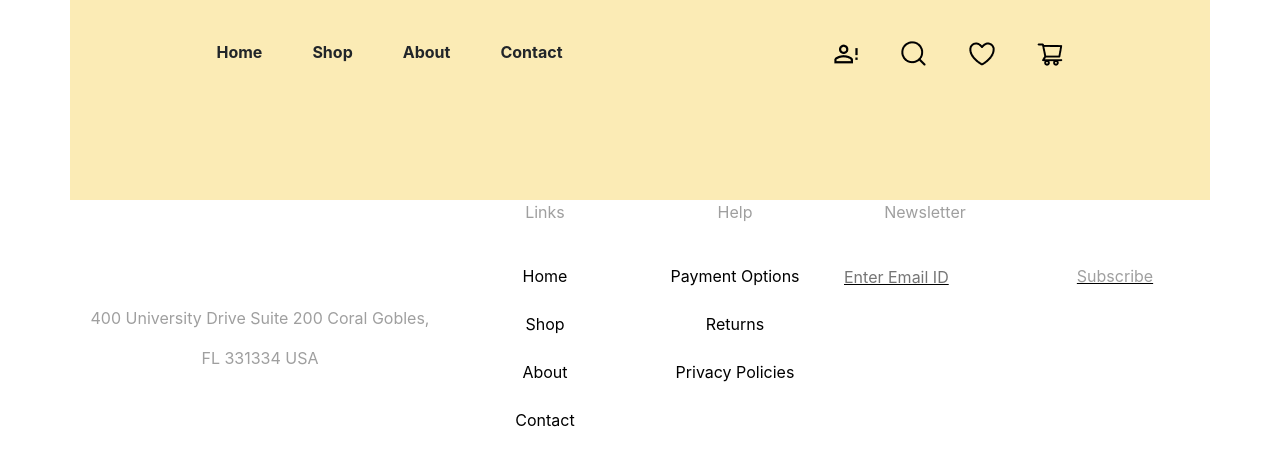
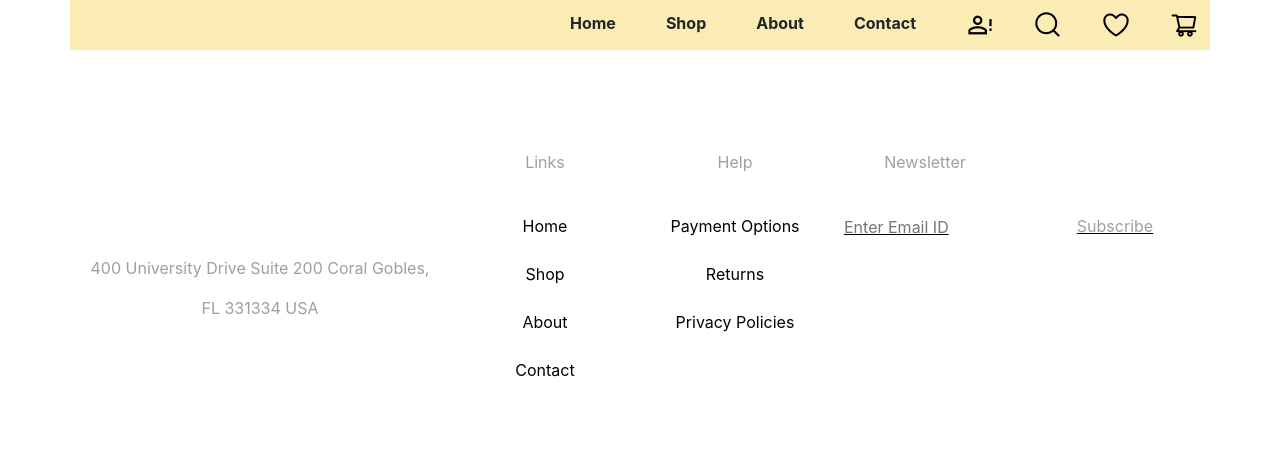
Before and after one commit to Arif-Umrani/furniture-website-app, a React (Create React App) app: page / in a window 1280 px wide. Shown: the top 466 px of the page. Built offline with nearby package versions, Linux system fonts and the light colour scheme.

Commit message:
fix some header stylings

```diff
--- a/src/components/Header/Header.js
+++ b/src/components/Header/Header.js
@@ -9,7 +9,7 @@ import cartIcon from '../../assets/icons/shopping_cart.png';
 function Header() {
   return (
     // Nav-Bar
-    <div className="container">
+    <div className="container header">
       <div className="nav-bar">
         <div className="nav-items d-flex">
           <a href="#!" className="nav-link">Home</a>
--- a/src/components/Header/Header.scss
+++ b/src/components/Header/Header.scss
@@ -1,23 +1,23 @@
 $lightYellow: #FBEBB5;
 $text16: 16px;
 
-.container {
+.header {
   background-color: $lightYellow;
-  height: 100px;
-
+  height: 50px;
+  display: flex;
+  align-items: center;
+  justify-content: end;
   .nav-bar {
     display: flex;
-    justify-content: space-around;
+    gap: 50px;
     font-size: $text16;
     font-weight: 700;
 
     .nav-items {
-      margin-top: 40px;
       gap: 50px;
     }
 
     .nav-icon {
-      margin-top: 40px;
       display: flex;
       gap: 40px;
     }
```
